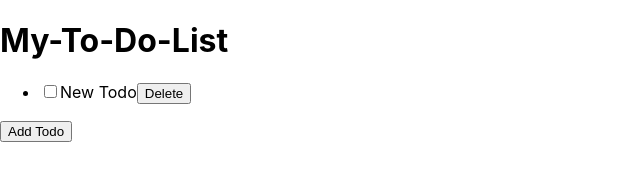
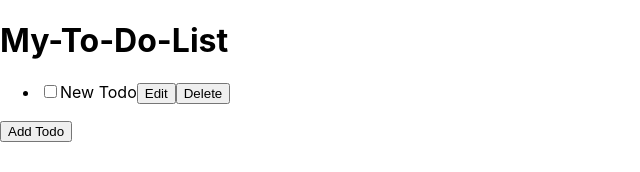
Before and after one commit to chan9511/TS_practice, a React (Create React App) app: page / in a window 1280 px wide. Both pictures are taken after a click on the button "Add Todo". Shown: the top 172 px of the page, without its empty margins (0-640 px from the left). Built offline with nearby package versions, Linux system fonts and the light colour scheme.

Commit message:
편집기능 추가

```diff
--- a/src/components/TodoApp.tsx
+++ b/src/components/TodoApp.tsx
@@ -10,6 +10,8 @@ interface Todo {
 
 const TodoApp: React.FC = () => {
   const [todos, setTodos] = useState<Todo[]>([]);
+  const [editing, setEditing] = useState<number | null>(null);
+  const [newText, setNewText] = useState('');
 
   const addTodo = (text: string) => {
     setTodos([...todos, { id: todos.length + 1, text, completed: false }]);
@@ -27,18 +29,47 @@ const TodoApp: React.FC = () => {
     setTodos(prevTodos => prevTodos.filter(todo => todo.id !== id));
   };
 
+  const startEditing = (id: number) => {
+    setEditing(id);
+    const todoToEdit = todos.find(todo => todo.id === id);
+    setNewText(todoToEdit?.text || '');
+  };
+
+  const finishEditing = () => {
+    setEditing(null);
+    setTodos(prevTodos =>
+      prevTodos.map(todo =>
+        todo.id === editing ? { ...todo, text: newText } : todo
+      )
+    );
+  };
+
   return (
     <div>
       <ul>
         {todos.map(todo => (
           <li key={todo.id}>
+            {editing === todo.id ? (
+              <>
+                <input
+                  type="text"
+                  value={newText}
+                  onChange={e => setNewText(e.target.value)}
+                />
+                <button onClick={finishEditing}>Save</button>
+              </>
+            ) : (
+              <>
                 <input
                   type="checkbox"
                   checked={todo.completed}
                   onChange={() => toggleTodo(todo.id)}
                 />
                 {todo.text}
+                <button onClick={() => startEditing(todo.id)}>Edit</button>
                 <button onClick={() => deleteTodo(todo.id)}>Delete</button>
+              </>
+            )}
           </li>
         ))}
       </ul>
```
Lines whose indentation alone changed are shown as unchanged.
